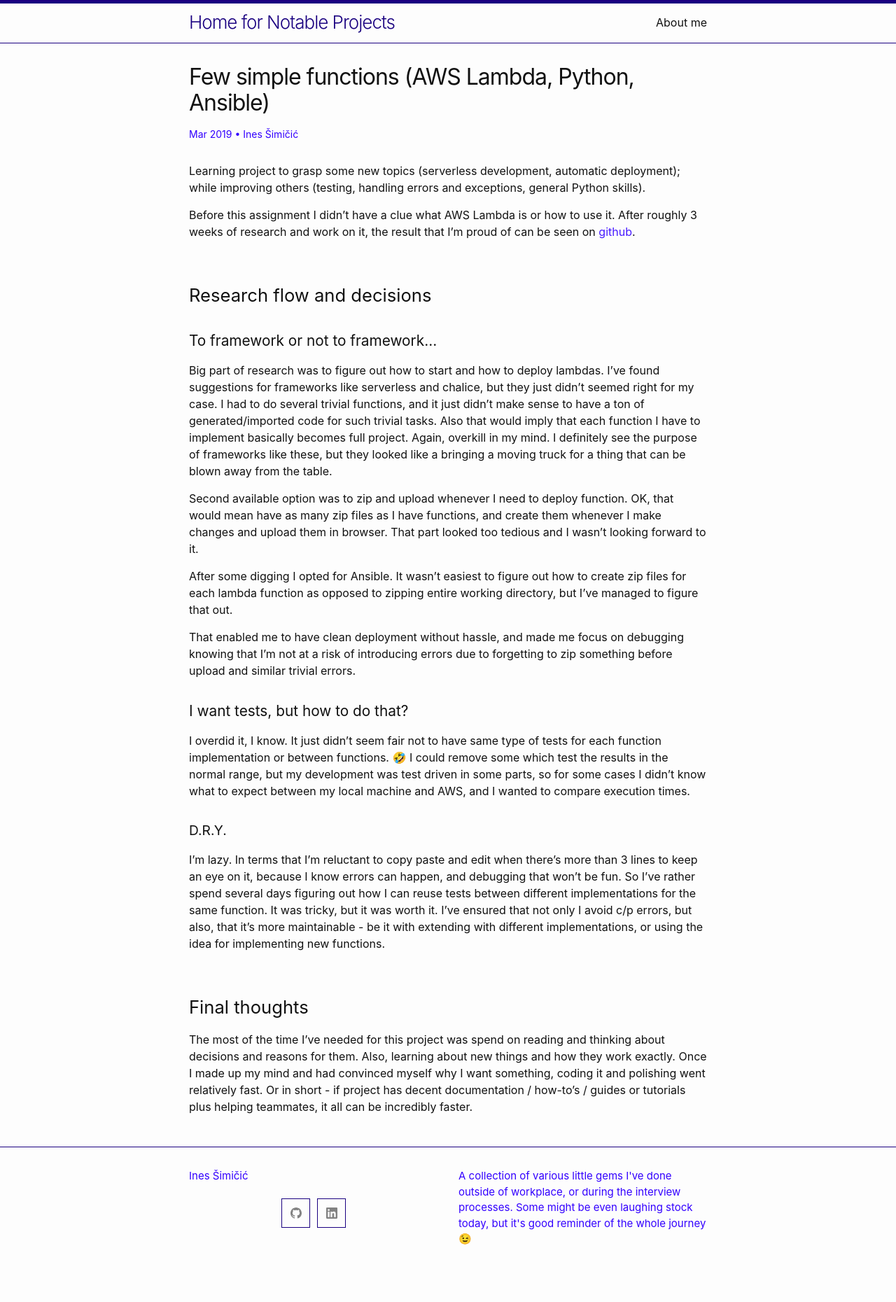
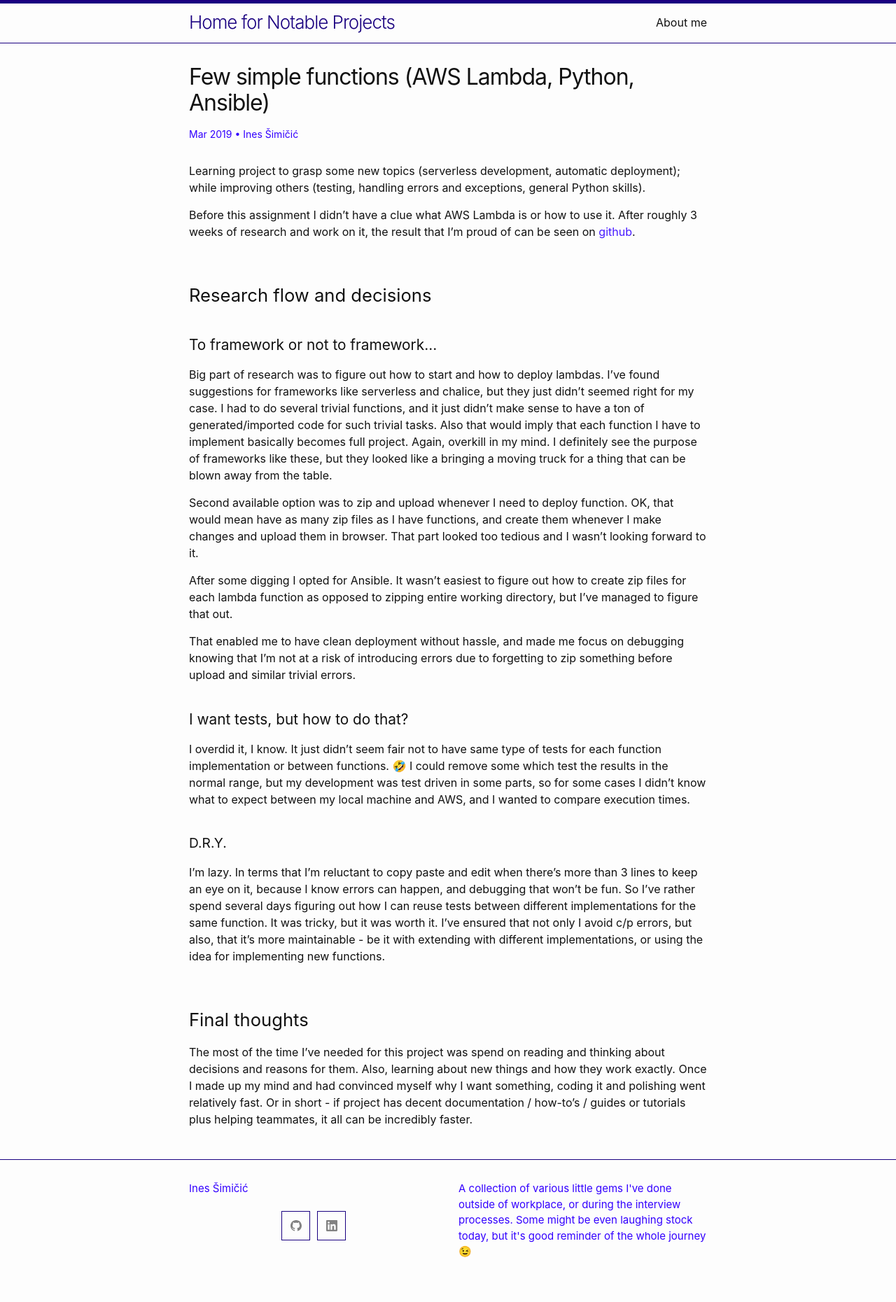
Before and after one commit to inesucrvenom/inesucrvenom.github.io, a Jekyll site: the page built from _posts/2019-03-16-aws-lambda-mathfun.md, in a window 1280 px wide. Shown: the whole page at 70% size. Built offline with Jekyll 4.4.1, drawn with Linux system fonts in a browser that asks for light colours; emoji names are drawn with the system emoji font.

Commit message:
change space below hx

```diff
--- a/_sass/minima/_layout.scss
+++ b/_sass/minima/_layout.scss
@@ -256,7 +256,7 @@
   margin-bottom: $spacing-unit * 0.3;
 
   h1, h2 { margin-top: $spacing-unit * 2 }
-  h3, h4, h5, h6 { margin-top: $spacing-unit }
+  h3, h4, h5, h6 { margin-top: $spacing-unit * 1.2 }
 
   h2 {
     @include relative-font-size(1.6);
```
